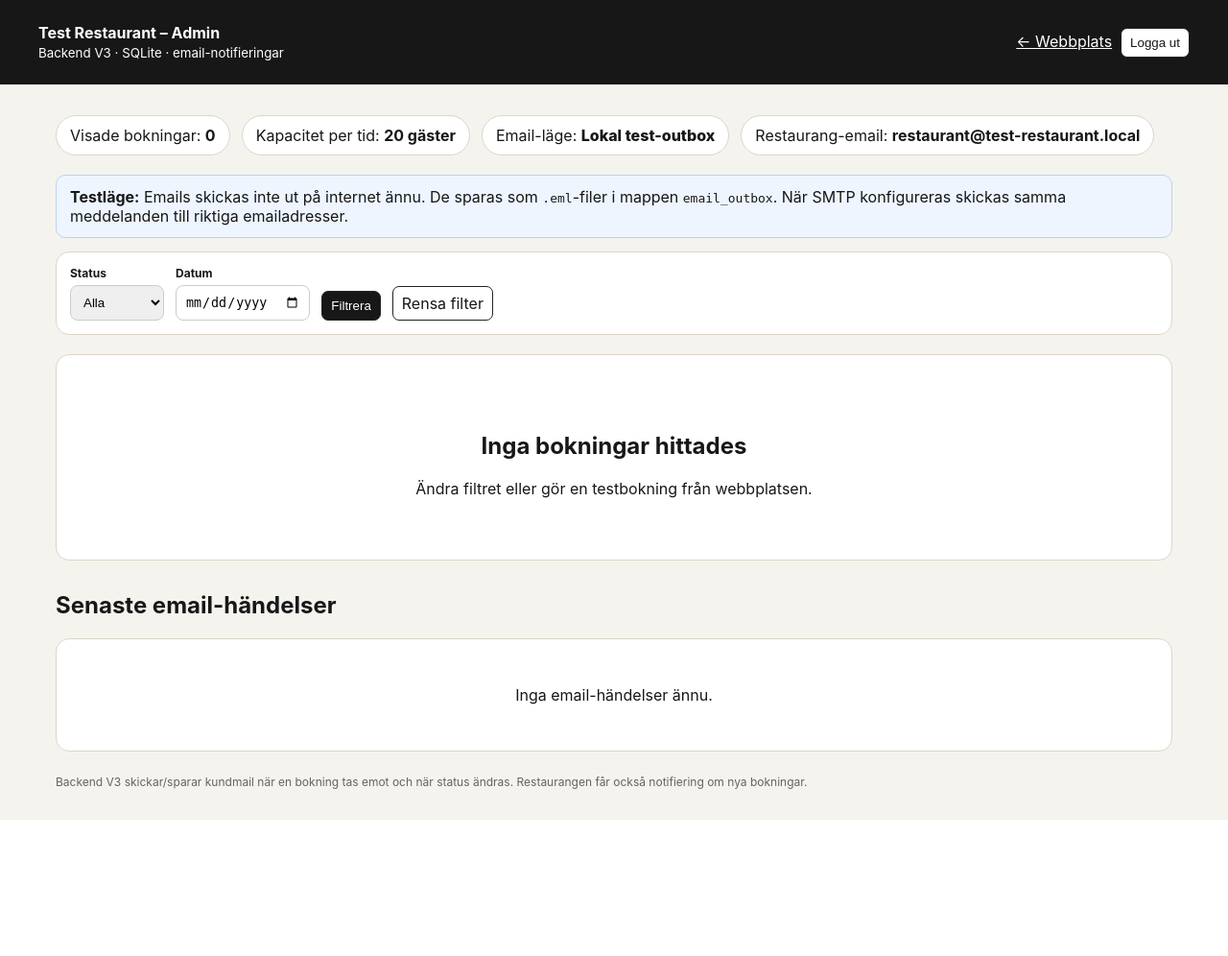
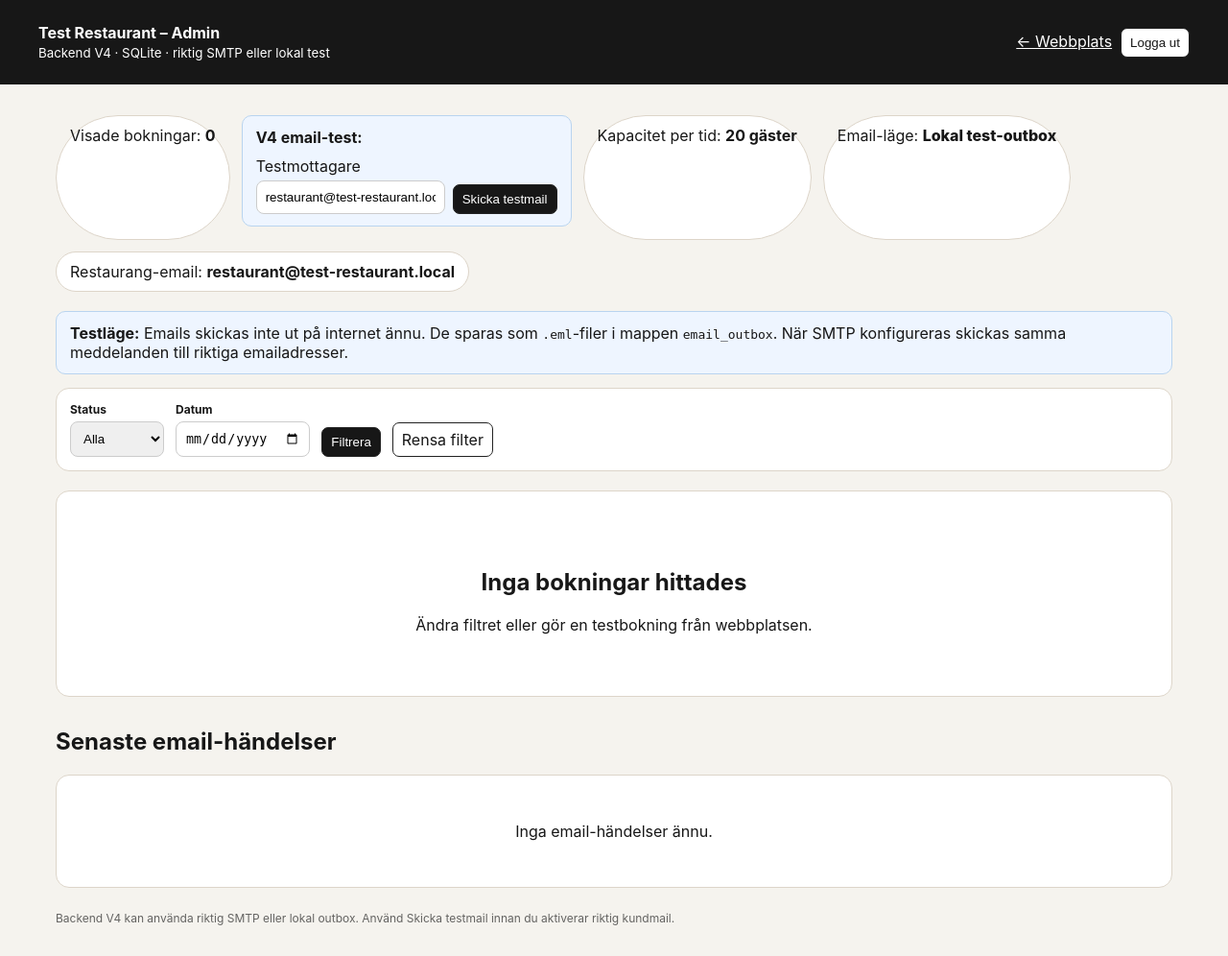
Before and after one commit to mehzan07/nordic_table, a Flask app: page /admin in a window 1280 px wide. Shown: the whole page at 96% size. Before the commit the page ends 854 px from the top, so only its background shows below. Run offline with Flask 3, Linux system fonts and the light colour scheme; the visitor is signed in with stand-in values (Sample User, id 1); data that the repository does not hold is empty.

Commit message:
Add Backend V4 SMTP configuration and local email testing

```diff
--- a/app.py
+++ b/app.py
@@ -8,6 +8,8 @@ from datetime import date, datetime
 from email.message import EmailMessage
 from functools import wraps
 from pathlib import Path
+
+from dotenv import load_dotenv
 
 from flask import (
     Flask,
@@ -21,6 +23,7 @@ from flask import (
 )
 
 BASE_DIR = Path(__file__).resolve().parent
+load_dotenv(BASE_DIR / ".env")
 DB_PATH = BASE_DIR / "reservations.db"
 OUTBOX_DIR = BASE_DIR / "email_outbox"
 
@@ -29,6 +32,7 @@ app.secret_key = os.getenv("SECRET_KEY", "dev-secret-change-me")
 
 ADMIN_PASSWORD = os.getenv("ADMIN_PASSWORD", "demo1234")
 MAX_GUESTS_PER_SLOT = int(os.getenv("MAX_GUESTS_PER_SLOT", "20"))
+EMAIL_MODE = os.getenv("EMAIL_MODE", "outbox").strip().lower()
 
 # Email configuration. If SMTP_HOST is empty, Backend V3 stores emails locally
 # in email_outbox/ so the complete workflow can be tested without an email account.
@@ -221,7 +225,9 @@ def admin_required(view_func):
 
 
 def email_mode() -> str:
-    return "smtp" if SMTP_HOST else "local_outbox"
+    if EMAIL_MODE == "smtp":
+        return "smtp"
+    return "local_outbox"
 
 
 def log_email_event(
@@ -298,6 +304,8 @@ def send_email(
             return False, f"Kunde inte spara lokalt email: {exc}"
 
     try:
+        if not SMTP_HOST:
+            raise RuntimeError("SMTP_HOST is not configured.")
         if SMTP_USE_SSL:
             with smtplib.SMTP_SSL(SMTP_HOST, SMTP_PORT, timeout=15) as smtp:
                 if SMTP_USERNAME:
@@ -705,13 +713,39 @@ def update_status(reservation_id: int):
     return redirect(request.referrer or url_for("admin"))
 
 
+
+@app.post("/admin/email-test")
+@admin_required
+def admin_email_test():
+    recipient = request.form.get("recipient", "").strip() or RESTAURANT_EMAIL
+
+    if not EMAIL_RE.match(recipient):
+        flash("Ogiltig emailadress för test.", "error")
+        return redirect(url_for("admin"))
+
+    ok, message = send_email(
+        recipient=recipient,
+        subject="Test Restaurant – Backend V4 testmail",
+        body=(
+            "Detta är ett testmail från Test Restaurant Backend V4.\n\n"
+            f"Email-läge: {email_mode()}\n"
+            f"Skickat: {datetime.now().isoformat(timespec='seconds')}\n"
+        ),
+        reservation_id=None,
+        event_type="admin_test",
+    )
+
+    flash(message, "success" if ok else "error")
+    return redirect(url_for("admin"))
+
+
 @app.get("/api/health")
 def health():
     return jsonify(
         {
             "ok": True,
             "database": DB_PATH.name,
-            "backend_version": "V3",
+            "backend_version": "V4",
             "max_guests_per_slot": MAX_GUESTS_PER_SLOT,
             "email_mode": email_mode(),
             "restaurant_email": RESTAURANT_EMAIL,
--- a/requirements.txt
+++ b/requirements.txt
@@ -1 +1,2 @@
 Flask>=3.0,<4
+python-dotenv>=1.0,<2
--- a/templates/admin.html
+++ b/templates/admin.html
@@ -30,7 +30,7 @@
 <body>
 <header>
   <div class="wrap">
-    <div><strong>Test Restaurant – Admin</strong><br><small>Backend V3 · SQLite · email-notifieringar</small></div>
+    <div><strong>Test Restaurant – Admin</strong><br><small>Backend V4 · SQLite · riktig SMTP eller lokal test</small></div>
     <div><a href="/">← Webbplats</a>&nbsp;&nbsp;<form method="post" action="/admin/logout"><button type="submit">Logga ut</button></form></div>
   </div>
 </header>
@@ -41,6 +41,17 @@
 
   <div class="summary">
     <div class="pill">Visade bokningar: <strong>{{ reservations|length }}</strong></div>
+  <div class="flash info">
+    <strong>V4 email-test:</strong>
+    <form method="post" action="/admin/email-test" style="display:flex;gap:8px;flex-wrap:wrap;align-items:end;margin-top:10px">
+      <label style="display:flex;flex-direction:column;gap:5px">
+        Testmottagare
+        <input type="email" name="recipient" value="{{ restaurant_email }}" required>
+      </label>
+      <button class="btn primary" type="submit">Skicka testmail</button>
+    </form>
+  </div>
+
     <div class="pill">Kapacitet per tid: <strong>{{ max_guests_per_slot }} gäster</strong></div>
     <div class="pill">Email-läge: <span class="email-mode">{{ 'Riktig SMTP' if email_mode == 'smtp' else 'Lokal test-outbox' }}</span></div>
     <div class="pill">Restaurang-email: <strong>{{ restaurant_email }}</strong></div>
@@ -80,7 +91,7 @@
     </tbody></table>{% else %}<div class="empty">Inga email-händelser ännu.</div>{% endif %}
   </div>
 
-  <p class="note">Backend V3 skickar/sparar kundmail när en bokning tas emot och när status ändras. Restaurangen får också notifiering om nya bokningar.</p>
+  <p class="note">Backend V4 kan använda riktig SMTP eller lokal outbox. Använd Skicka testmail innan du aktiverar riktig kundmail.</p>
 </main>
 </body>
 </html>
```
Also changed, not shown: README.md, 8 other files.
